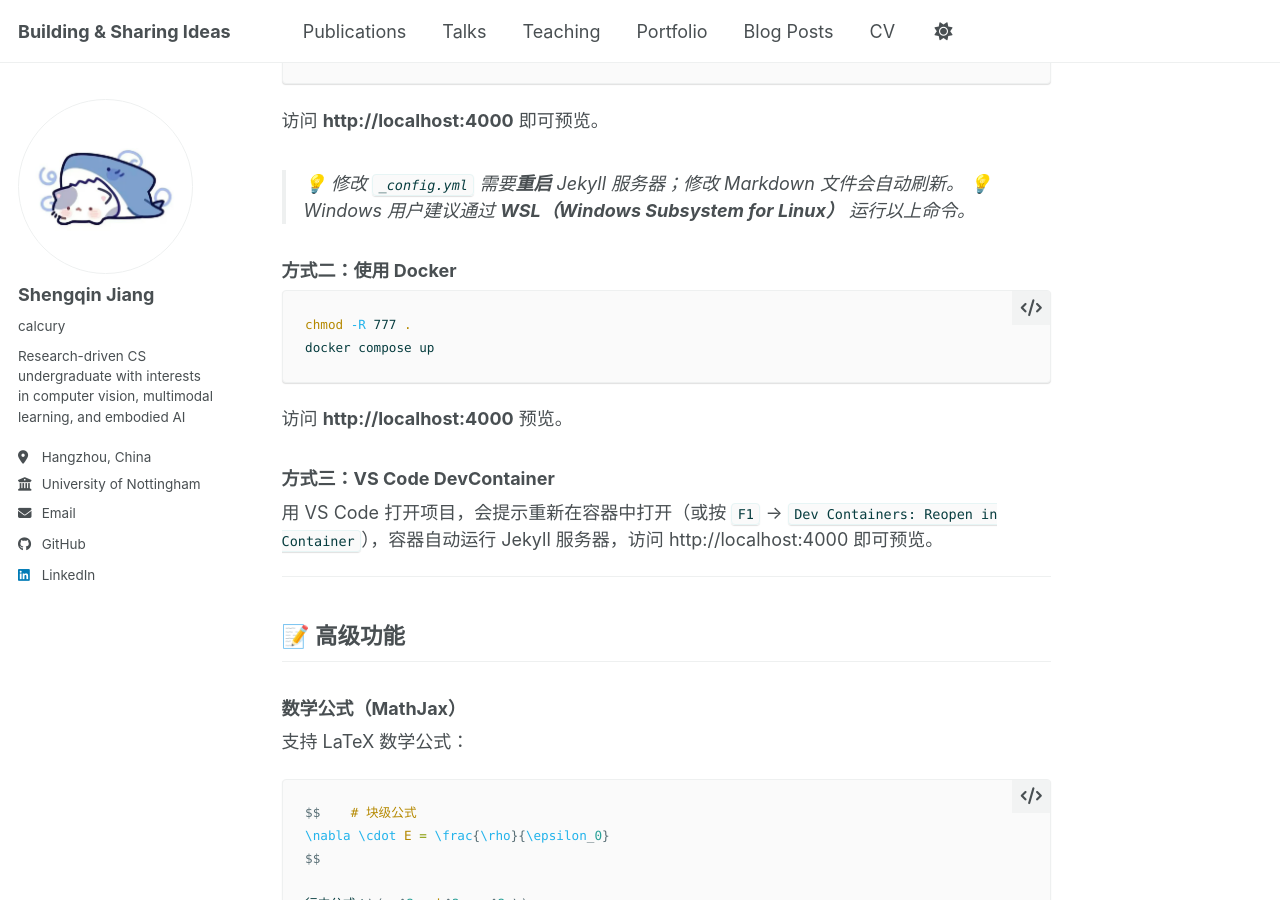
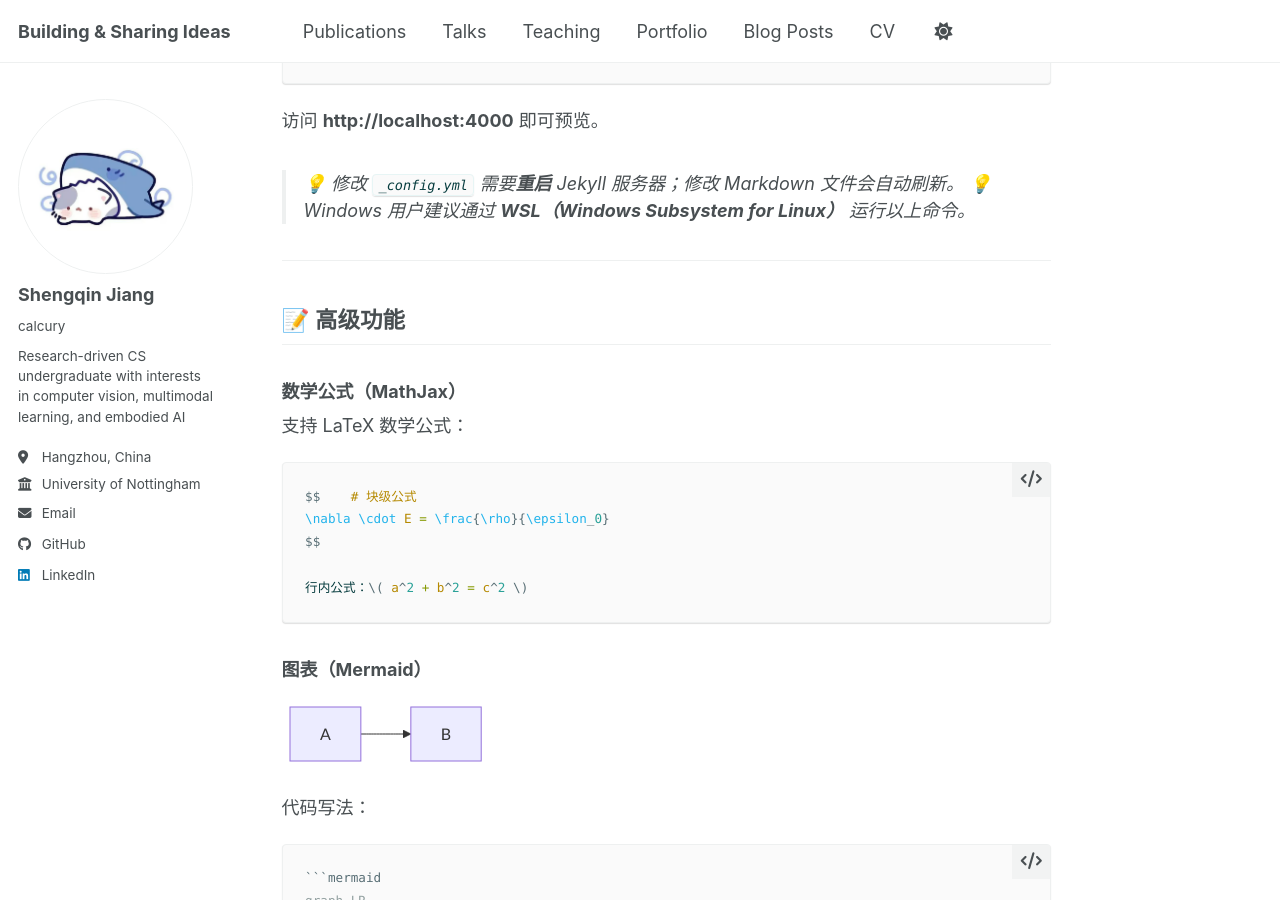
Before and after one commit to calcury/calcury.github.io, a Jekyll site: the page built from step.md, in a window 1280 px wide and 900 px high, scrolled down 10444 px. Built offline with Jekyll 4.4.1, drawn with Linux system fonts in a browser that asks for light colours; a style sheet for code colours, icons or effects is not loaded.

Commit message:
remove docker

````diff
--- a/_config.yml
+++ b/_config.yml
@@ -173,7 +173,6 @@ exclude:
   - CHANGELOG
   - Capfile
   - config
-  - Dockerfile
   - Gemfile
   - Gruntfile.js
   - gulpfile.js
--- a/_config_docker.yml
+++ /dev/null
@@ -1 +0,0 @@
-url: ""
--- a/step.md
+++ b/step.md
@@ -422,19 +422,6 @@ bundle exec jekyll serve -l -H localhost
 > 💡 修改 `_config.yml` 需要**重启** Jekyll 服务器；修改 Markdown 文件会自动刷新。
 > 💡 Windows 用户建议通过 **WSL（Windows Subsystem for Linux）** 运行以上命令。
 
-### 方式二：使用 Docker
-
-```bash
-chmod -R 777 .
-docker compose up
-```
-
-访问 **http://localhost:4000** 预览。
-
-### 方式三：VS Code DevContainer
-
-用 VS Code 打开项目，会提示重新在容器中打开（或按 `F1` → `Dev Containers: Reopen in Container`），容器自动运行 Jekyll 服务器，访问 http://localhost:4000 即可预览。
-
 ---
 
 ## 📝 高级功能
````
Also changed, not shown: README.md (+0 -17 lines), docker-compose.yaml (deleted, +0 -9 lines), .devcontainer/devcontainer.json (deleted), 1 other file.
